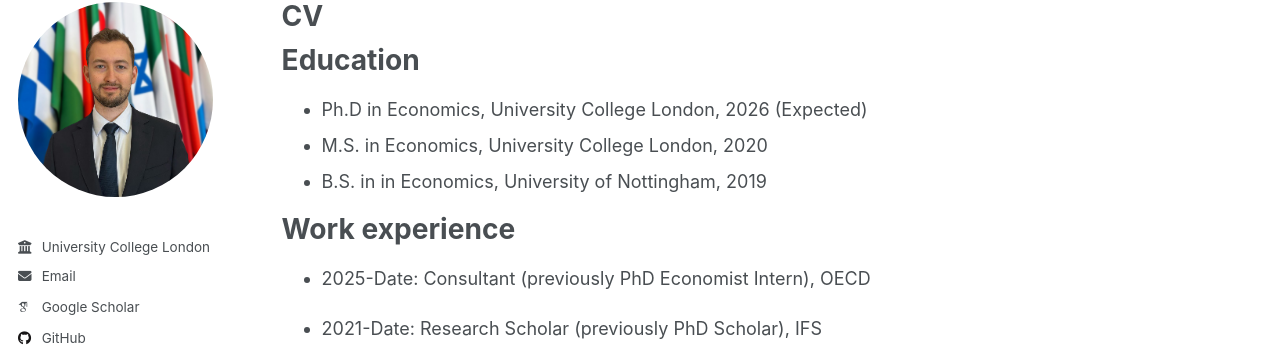
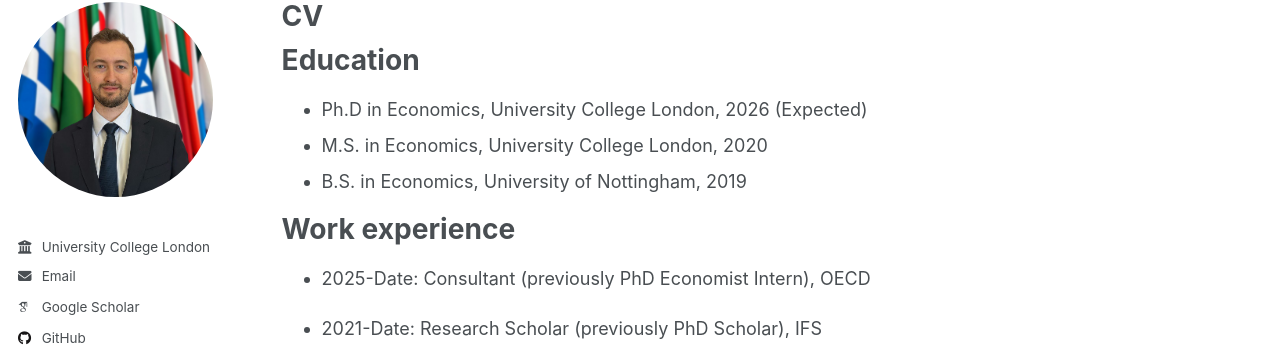
Before and after one commit to matthewnibloe/matthewnibloe.github.io, a Jekyll site: the page built from _pages/cv.md, in a window 1280 px wide and 900 px high. Shown: the part 97-458 px from the top of the window. Built offline with Jekyll 4.4.1, drawn with Linux system fonts in a browser that asks for light colours; some web fonts are replaced; a script that is not in the unit is left out.

Commit message:
Update cv.md

```diff
--- a/_pages/cv.md
+++ b/_pages/cv.md
@@ -13,7 +13,7 @@ Education
 ======
 * Ph.D in Economics, University College London, 2026 (Expected)
 * M.S. in Economics, University College London, 2020
-* B.S. in in Economics, University of Nottingham, 2019
+* B.S. in Economics, University of Nottingham, 2019
 
 Work experience
 ======
```
